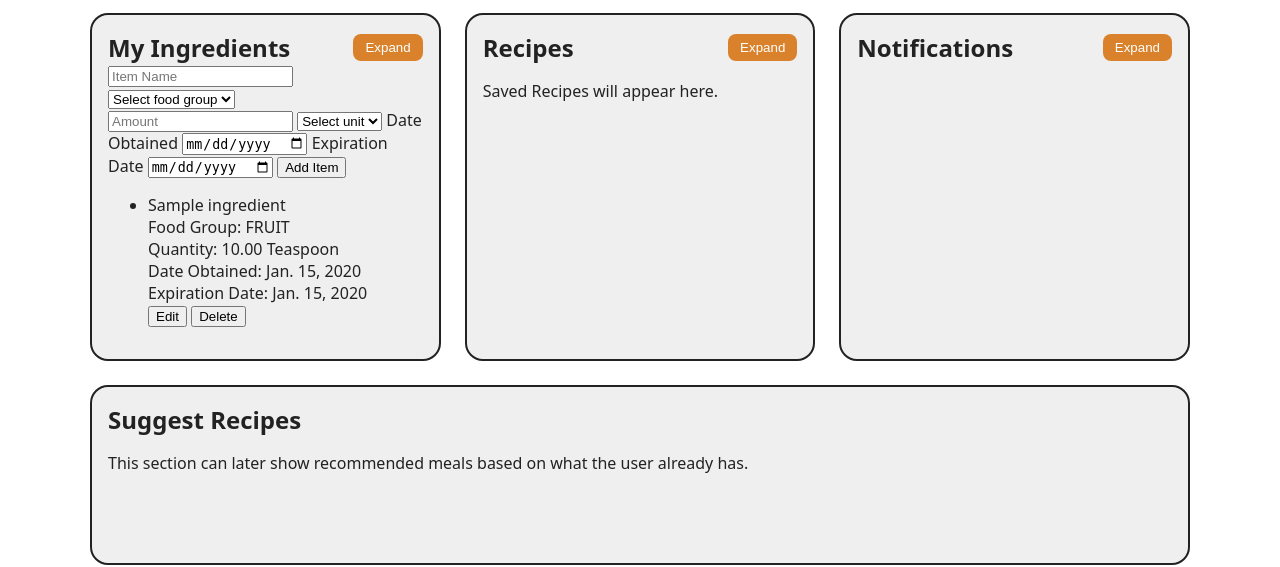
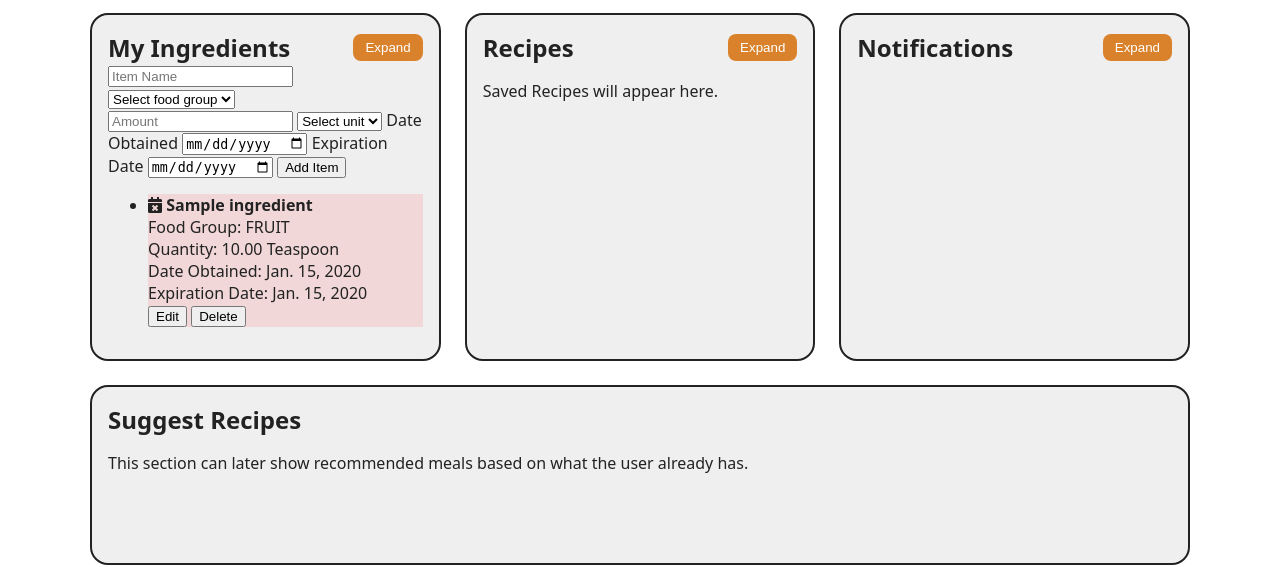
Before and after one commit to eleusink/my-pantry-dependabot, a Django app: page / in a window 1280 px wide. Shown: the part 170-737 px from the top of the page. Run offline with Django 4.2, Linux system fonts and the light colour scheme; a user stored in the database is signed in; tables that the repository leaves empty hold one stand-in row (values such as "Sample post").

Commit message:
missing files added

```diff
--- a/your-local-code/Inventory/templates/base.html
+++ b/your-local-code/Inventory/templates/base.html
@@ -7,6 +7,7 @@
 	<title>{% block title %}MyPantry{% endblock %}</title>
 
 	<link rel="stylesheet" href="{% static 'css/styles.css' %}">
+	<link rel="stylesheet" href="https://cdnjs.cloudflare.com/ajax/libs/font-awesome/5.15.4/css/all.min.css">
 </head>
 
 <body>
--- a/your-local-code/Inventory/templates/home.html
+++ b/your-local-code/Inventory/templates/home.html
@@ -66,10 +66,17 @@
 
 		      <ul id="ingredient-list" class="ingredient-list">
 			      {% for item in items %}
-			      <li data-ingredient-id="{{ item.id }}" data-date-obtained="{{ item.date_obtained|date:'Y-m-d' }}" data-food-group="{{ item.food_group }}" data-unit-measurement="{{ item.unit_measurement }}">
+			      <li data-ingredient-id="{{ item.id }}" data-date-obtained="{{ item.date_obtained|date:'Y-m-d' }}" data-food-group="{{ item.food_group }}" data-unit-measurement="{{ item.unit_measurement }}" class="{% if item.minutes_remaining <= 4320 %}expiring{% endif %}">
 				      <div class="ingredient-info">
-					      <span class="ingredient-name">{{ item.name }}</span><br>
-					      Food Group: <span class="ingredient-group">{{ item.get_food_group_display }}</span><br>
+					      <span class="ingredient-name ingredient-label">
+							{% if item.minutes_remaining <= 0 %}
+								<i class="fa fa-calendar-times expired-icon" title="Expired"></i>
+							{% elif item.minutes_remaining <= 4320 %}
+								<i class="fa fa-exclamation-triangle expires-soon-icon" title="Expiring Soon"></i>
+							{% endif %}
+							{{ item.name }}
+						  </span><br>
+					      Food Group:  <span class="ingredient-group">{{ item.get_food_group_display }}</span><br>
 					      Quantity: <span class="ingredient-amount">{{ item.quantity }}</span> <span class="ingredient-unit">{{ item.get_unit_measurement_display }}</span><br>
 					      Date Obtained: <span class="ingredient-obtained">{{ item.date_obtained }}</span><br>
 					      Expiration Date: <span class="ingredient-expiration">{{ item.date_expired }}</span>
```
